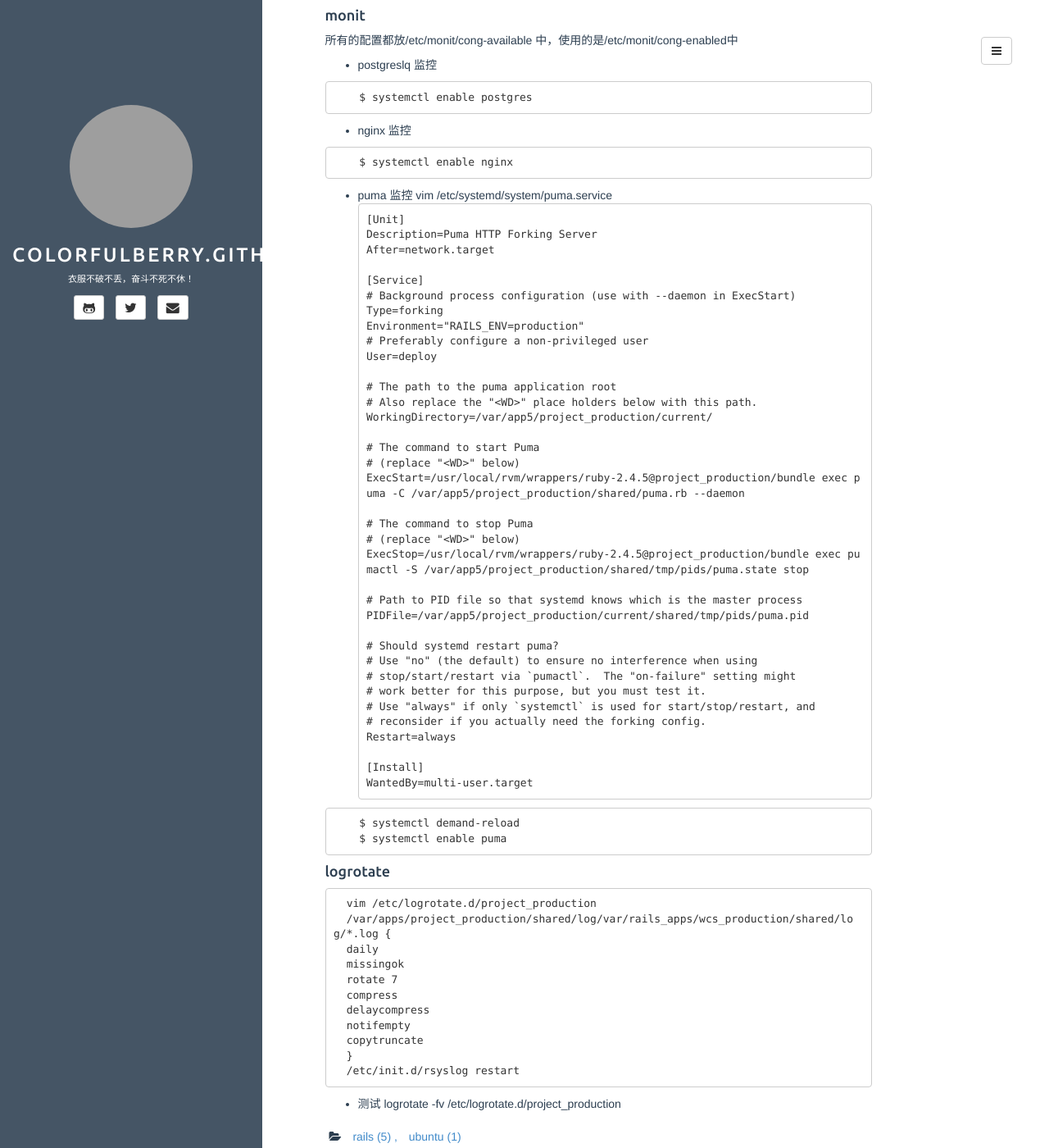
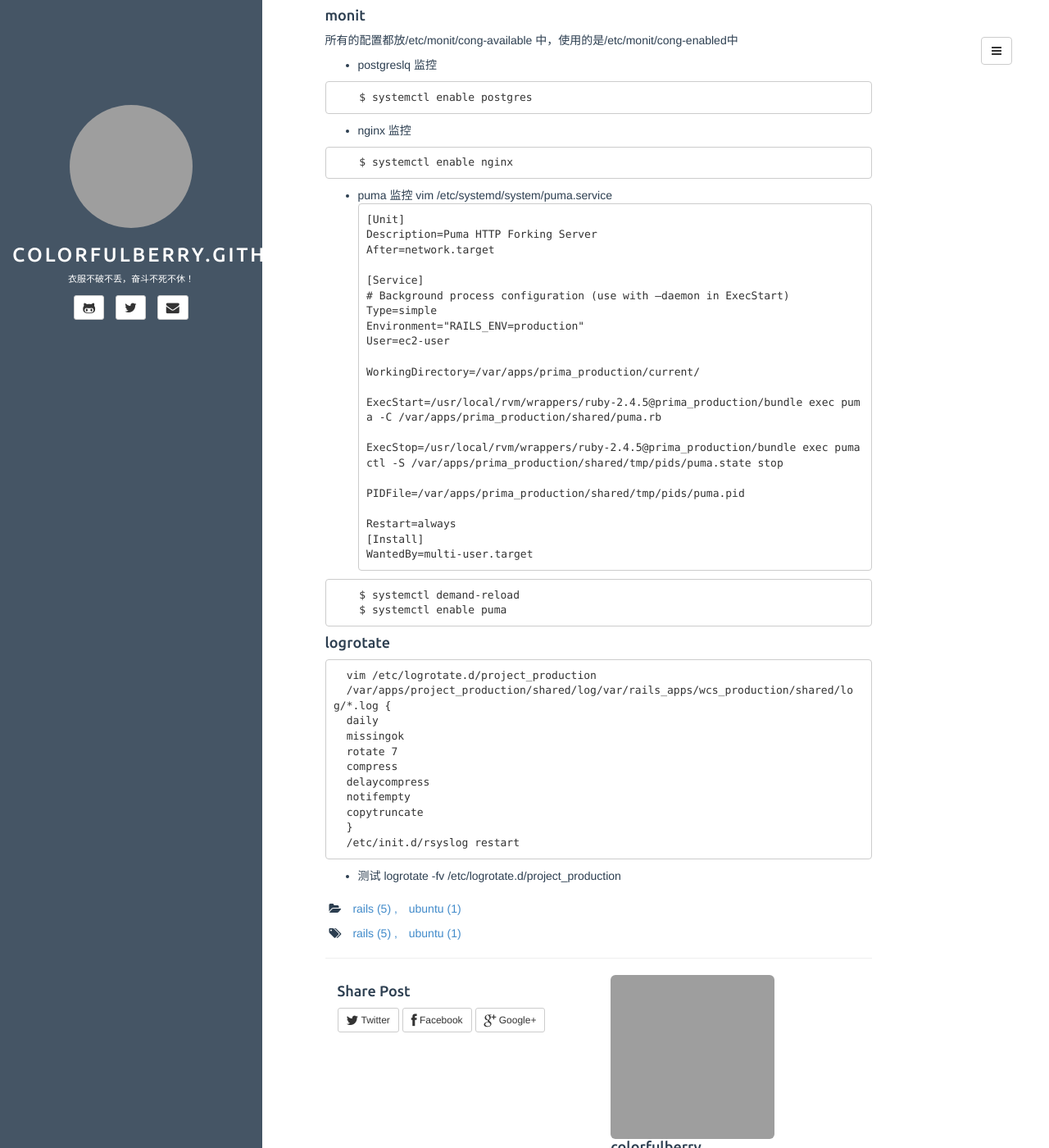
Before and after one commit to colorfulberry/colorfulberry.github.io, a Jekyll site: the page built from _posts/2016-01-26-rails-ubuntu-server-setting.md, in a window 1280 px wide and 1400 px high, scrolled down 2978 px. Shown: the whole window at 82% size. Built offline with Jekyll 4.4.1, drawn with Linux system fonts in a browser that asks for light colours; comment, search, counter and statistics services are not loaded; grey boxes are pictures that could not be loaded.

Commit message:
: update the correct configure

```diff
--- a/_posts/2016-01-26-rails-ubuntu-server-setting.md
+++ b/_posts/2016-01-26-rails-ubuntu-server-setting.md
@@ -207,35 +207,20 @@ system is ubuntu 14.00
     After=network.target
 
     [Service]
-    # Background process configuration (use with --daemon in ExecStart)
-    Type=forking
+    # Background process configuration (use with —daemon in ExecStart)
+    Type=simple
     Environment="RAILS_ENV=production"
-    # Preferably configure a non-privileged user
-    User=deploy
+    User=ec2-user
 
-    # The path to the puma application root
-    # Also replace the "<WD>" place holders below with this path.
-    WorkingDirectory=/var/app5/project_production/current/
+    WorkingDirectory=/var/apps/prima_production/current/
 
-    # The command to start Puma
-    # (replace "<WD>" below)
-    ExecStart=/usr/local/rvm/wrappers/ruby-2.4.5@project_production/bundle exec puma -C /var/app5/project_production/shared/puma.rb --daemon
+    ExecStart=/usr/local/rvm/wrappers/ruby-2.4.5@prima_production/bundle exec puma -C /var/apps/prima_production/shared/puma.rb
 
-    # The command to stop Puma
-    # (replace "<WD>" below)
-    ExecStop=/usr/local/rvm/wrappers/ruby-2.4.5@project_production/bundle exec pumactl -S /var/app5/project_production/shared/tmp/pids/puma.state stop
+    ExecStop=/usr/local/rvm/wrappers/ruby-2.4.5@prima_production/bundle exec pumactl -S /var/apps/prima_production/shared/tmp/pids/puma.state stop
 
-    # Path to PID file so that systemd knows which is the master process
-    PIDFile=/var/app5/project_production/current/shared/tmp/pids/puma.pid
+    PIDFile=/var/apps/prima_production/shared/tmp/pids/puma.pid
 
-    # Should systemd restart puma?
-    # Use "no" (the default) to ensure no interference when using
-    # stop/start/restart via `pumactl`.  The "on-failure" setting might
-    # work better for this purpose, but you must test it.
-    # Use "always" if only `systemctl` is used for start/stop/restart, and
-    # reconsider if you actually need the forking config.
     Restart=always
-
     [Install]
     WantedBy=multi-user.target
   ~~~
```
Also changed, not shown: _posts/a.rb (added, +21 -0 lines).
